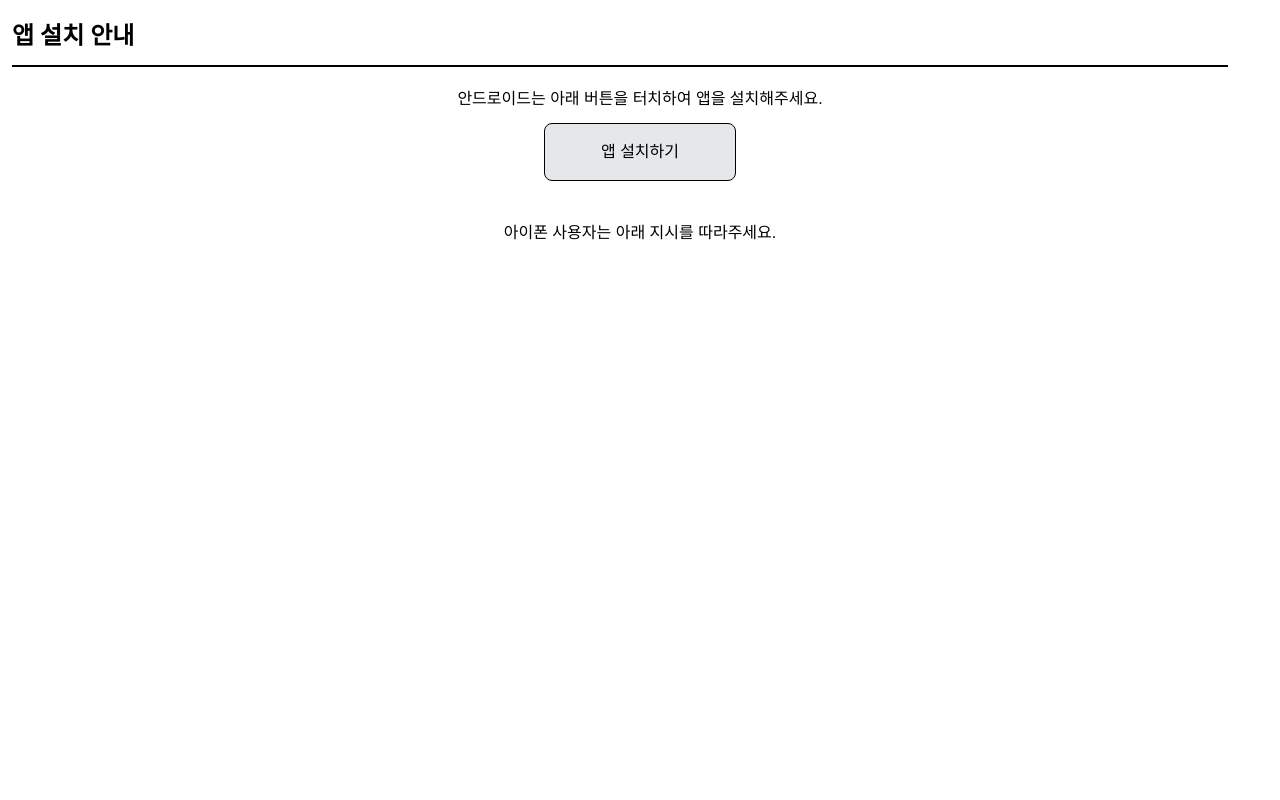
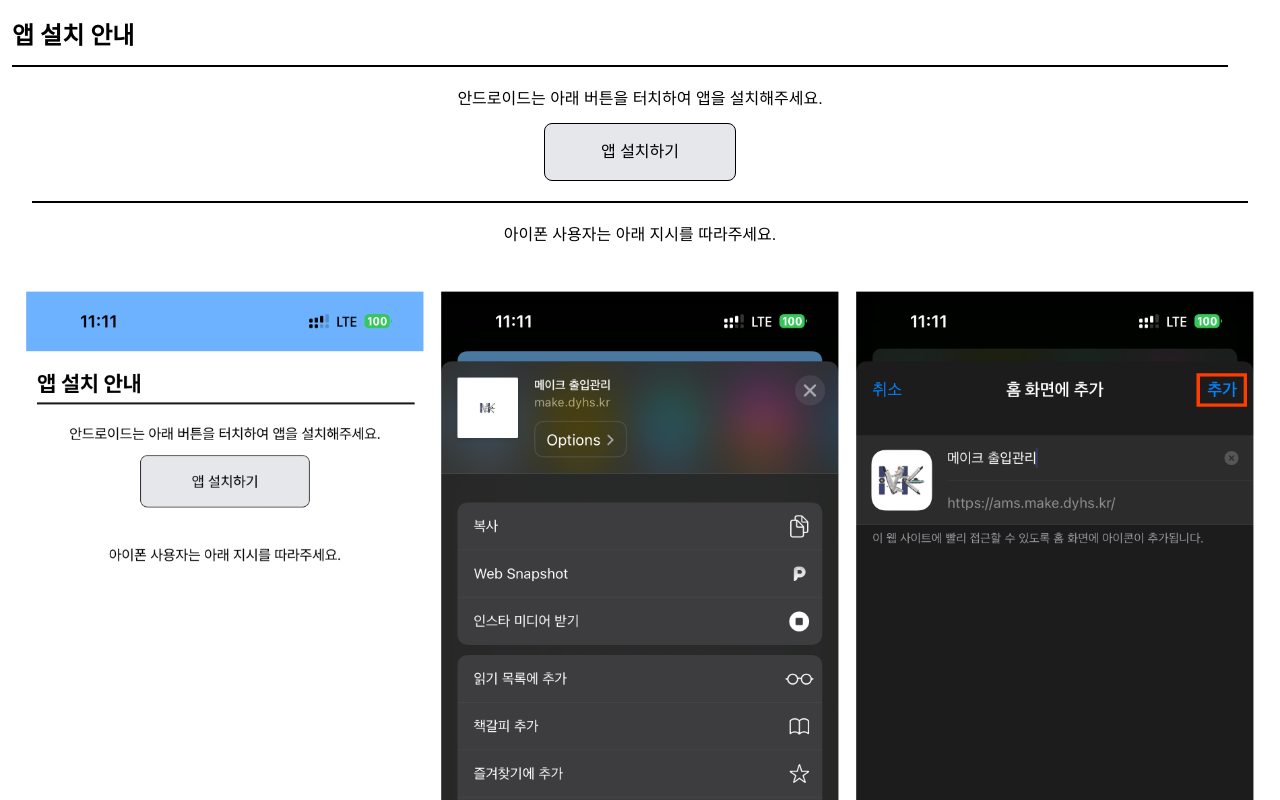
Before and after one commit to suk-6/MAKE-AMS-pwa, a React (Vite) app: page /qr in a window 1280 px wide. Built offline with nearby package versions, Linux system fonts and the light colour scheme; a web font is replaced by a local one.

Commit message:
feat: Add skip button to InstallPage component

```diff
--- a/src/pages/install.tsx
+++ b/src/pages/install.tsx
@@ -13,6 +13,7 @@
 export const InstallPage = () => {
 	const [deferredPrompt, setDeferredPrompt] =
 		useState<BeforeInstallPromptEvent>();
+	const [skiped, setSkiped] = useState<boolean>(false);
 	const userAgent = navigator.userAgent.toLowerCase();
 
 	useEffect(() => {
@@ -20,6 +21,8 @@
 			event.preventDefault();
 			setDeferredPrompt(event as BeforeInstallPromptEvent);
 		});
+
+		if (localStorage.getItem("skip")) setSkiped(true);
 
 		if (userAgent.includes("kakaotalk")) {
 			location.href =
@@ -31,21 +34,32 @@
 	const installApp = () => {
 		if (!deferredPrompt) {
 			if (userAgent.includes("iphone") || userAgent.includes("ipad")) {
-				alert("iOS에서는 앱 설치가 지원되지 않습니다");
+				alert("iOS에서는 아래 지침을 따라 설치해주세요.");
 				return;
 			}
 
-			alert("이미 앱이 설치되어 있거나 앱을 설치할 수 없는 환경입니다");
+			alert("이미 앱이 설치되어 있거나 앱을 설치할 수 없는 환경입니다.");
 			return;
 		}
 
 		deferredPrompt.prompt();
 	};
 
+	const skip = () => {
+		setSkiped(true);
+		localStorage.setItem("skip", "true");
+	};
+
 	return (
-		<div className=" installApp w-full h-full bg-white">
+		<div
+			className={
+				skiped === true
+					? "hidden"
+					: " installApp w-full h-full bg-white"
+			}
+		>
 			<TitleBar title="앱 설치 안내" />
-			<div className="mb-10">
+			<div>
 				<span className="flex items-center justify-center mb-3">
 					안드로이드는 아래 버튼을 터치하여 앱을 설치해주세요.
 				</span>
@@ -58,10 +72,30 @@
 					</div>
 				</div>
 			</div>
+			<div className=" w-full flex justify-center items-center py-5">
+				<div className="w-[95%] border-[1px] border-black" />
+			</div>
 			<div>
-				<span className="flex items-center justify-center">
+				<span className="flex items-center justify-center mb-3">
 					아이폰 사용자는 아래 지시를 따라주세요.
 				</span>
+				<img src="ios.png" alt="" />
+			</div>
+			<div className=" w-full flex justify-center items-center py-5">
+				<div className="w-[95%] border-[1px] border-black" />
+			</div>
+			<div>
+				<span className="flex items-center justify-center mb-3">
+					웹 버전을 이용하시려면 아래 버튼을 터치해주세요.
+				</span>
+				<div className="flex items-center justify-center">
+					<div
+						onClick={skip}
+						className="border-[0.05rem] border-black px-14 py-4 rounded-lg bg-gray-200 hover:bg-gray-300 cursor-pointer"
+					>
+						스킵하기
+					</div>
+				</div>
 			</div>
 		</div>
 	);
```
